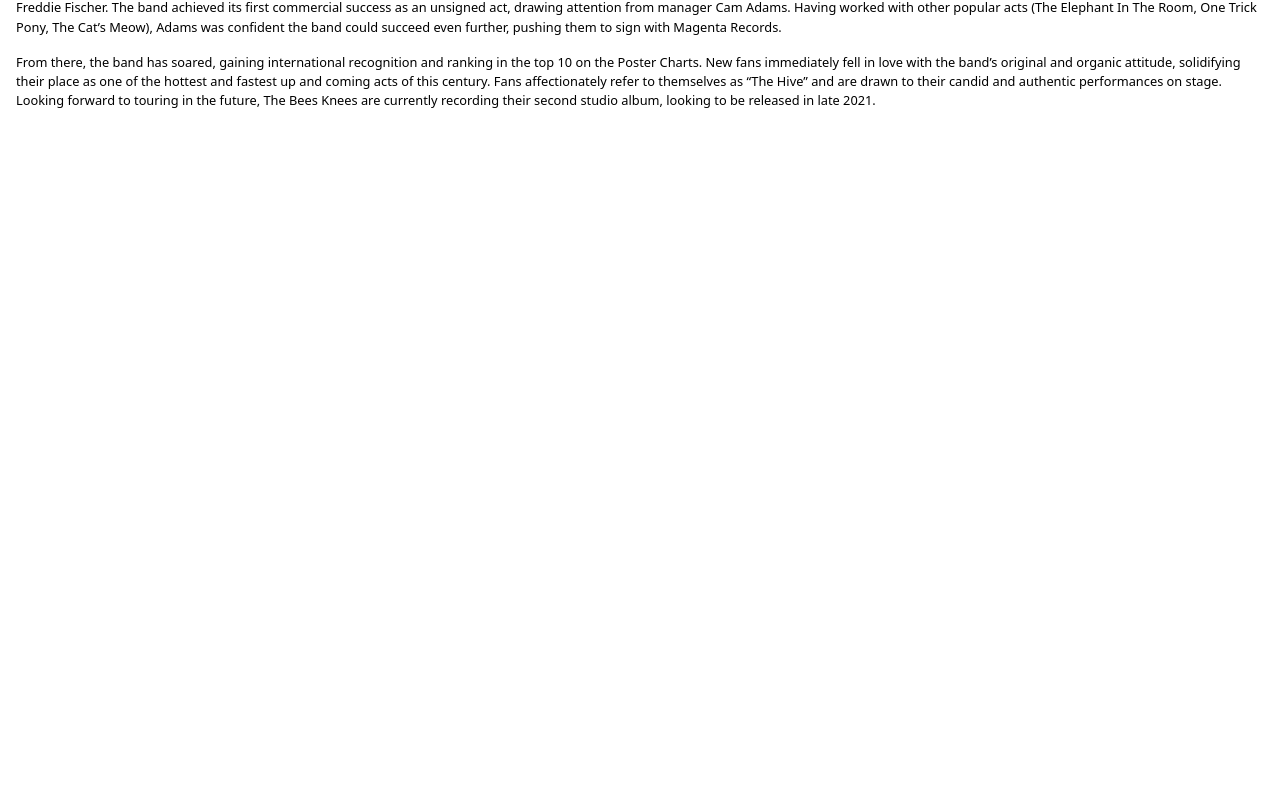
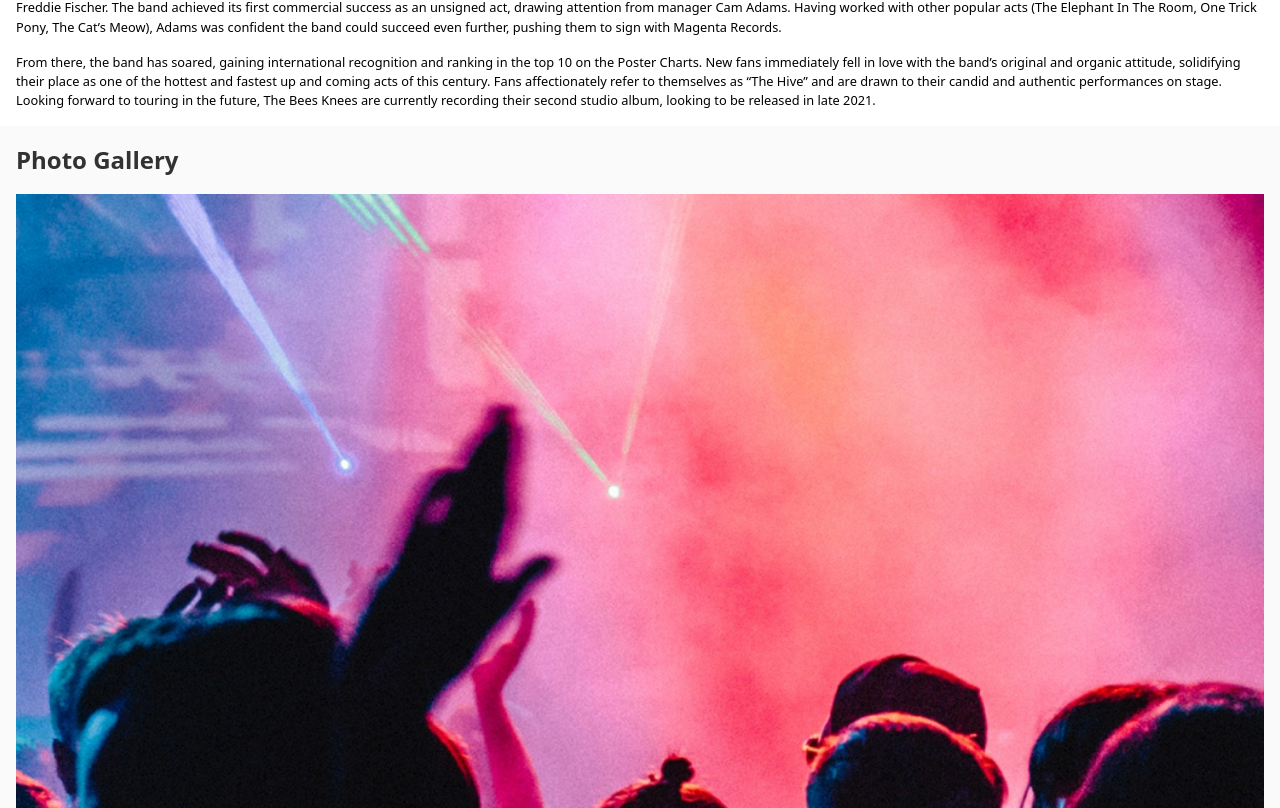
Before and after one commit to TommieeN/band-site-react-client, a React (Vite) app: page / in a window 1280 px wide. Shown: the part 1372-2180 px from the top of the page. Before the commit the page ends 1498 px from the top, so only its background shows below. Built offline with nearby package versions, Linux system fonts and the light colour scheme.

Commit message:
gallery finish

```diff
--- /dev/null
+++ b/src/components/Gallery.jsx
@@ -0,0 +1,30 @@
+import GalleryImage1 from "../assets/images/Photo-gallery-1.jpg"
+import GalleryImage2 from "../assets/images/Photo-gallery-2.jpg"
+import GalleryImage3 from "../assets/images/Photo-gallery-3.jpg"
+import GalleryImage4 from "../assets/images/Photo-gallery-4.jpg"
+import GalleryImage5 from "../assets/images/Photo-gallery-5.jpg"
+import GalleryImage6 from "../assets/images/Photo-gallery-6.jpg"
+import GalleryImage7 from "../assets/images/Photo-gallery-7.jpg"
+import GalleryImage8 from "../assets/images/Photo-gallery-8.jpg"
+import GalleryImage9 from "../assets/images/Photo-gallery-9.jpg"
+
+function Gallery() {
+  return (
+    <div className="p-4 bg-tertiary-light">
+        <h2 className="text-primary-dark text-[1.5rem] font-semibold">Photo Gallery</h2>
+        <div className="flex flex-col">
+            <img className="py-4" src={GalleryImage1} alt="gallery-music-festival"/>
+            <img className="py-2" src={GalleryImage2} alt="gallery-music-festival"/>
+            <img className="py-2" src={GalleryImage3} alt="gallery-music-festival"/>
+            <img className="py-2" src={GalleryImage4} alt="gallery-music-festival"/>
+            <img className="py-2" src={GalleryImage5} alt="gallery-music-festival"/>
+            <img className="py-2" src={GalleryImage6} alt="gallery-music-festival"/>
+            <img className="py-2" src={GalleryImage7} alt="gallery-music-festival"/>
+            <img className="py-3" src={GalleryImage8} alt="gallery-music-festival"/>
+            <img className="py-3" src={GalleryImage9} alt="gallery-music-festival"/>
+        </div>
+    </div>
+  )
+}
+
+export default Gallery
--- a/src/pages/HomePage.jsx
+++ b/src/pages/HomePage.jsx
@@ -1,9 +1,11 @@
+import Gallery from "../components/Gallery"
 import Musicians from "../components/Musicians"
 
 function HomePage() {
   return (
     <div>
       <Musicians />
+      <Gallery />
     </div>
   )
 }
```
